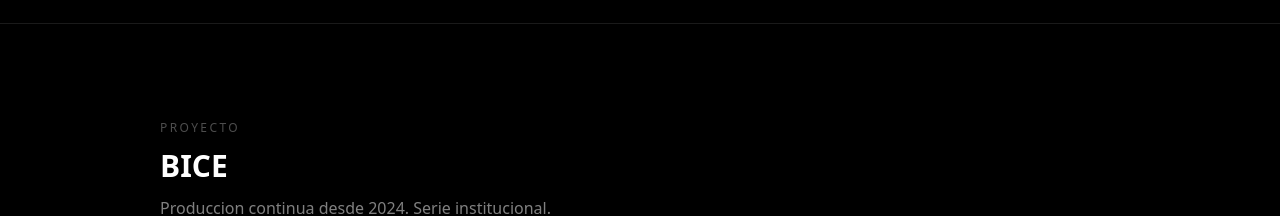
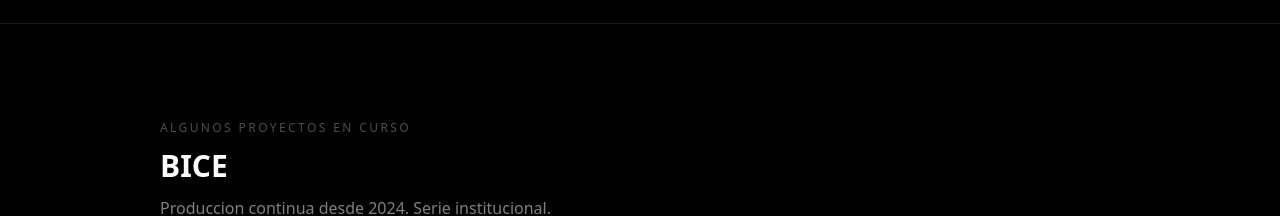
Before and after one commit to TronxGroup/Dekaelo-Media, a Next.js app: page / in a window 1280 px wide. Shown: the part 1760-1976 px from the top of the page. Built offline with nearby package versions, Linux system fonts and the light colour scheme.

Commit message:
Update page.tsx

```diff
--- a/app/page.tsx
+++ b/app/page.tsx
@@ -154,7 +154,7 @@ export default function Page() {
       {/* BICE */}
       <section className="border-t border-white/10 py-24">
         <div className="container max-w-5xl">
-          <Eyebrow>Proyecto</Eyebrow>
+          <Eyebrow>Algunos proyectos en curso</Eyebrow>
 
           <h2 className="mt-3 text-3xl font-semibold">BICE</h2>
 
```
